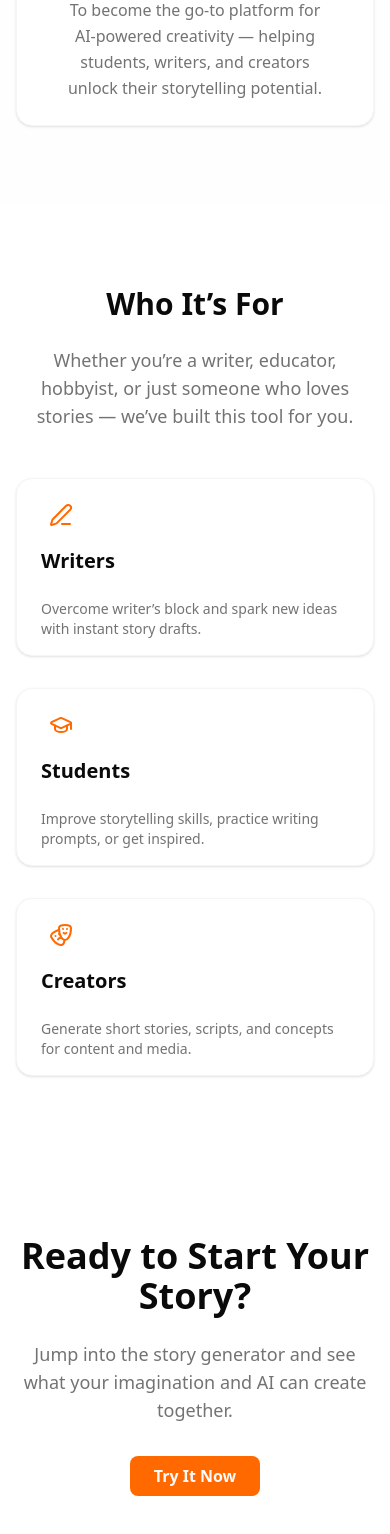
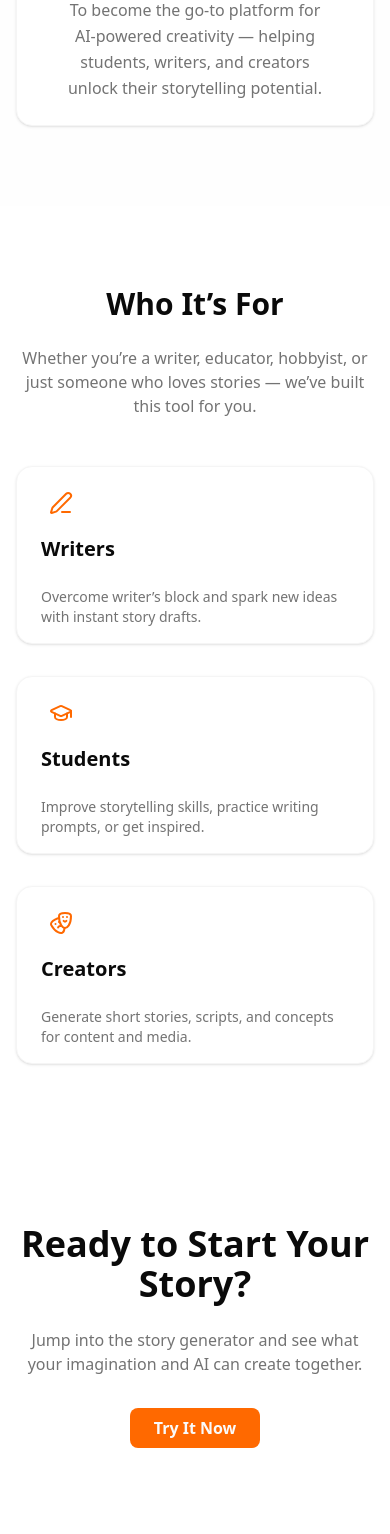
Before and after one commit to bhaskrr/loreverse, a Next.js app: page /about in a window 390 px wide. Shown: the part 874-2408 px from the top of the page. Built offline with nearby package versions, Linux system fonts and the light colour scheme.

Commit message:
made subheaders and card descriptions text responsive

```diff
--- a/src/app/about/page.tsx
+++ b/src/app/about/page.tsx
@@ -86,7 +86,7 @@ export default function AboutPage() {
                   </CardTitle>
                 </CardHeader>
                 <CardContent>
-                  <CardDescription className="text-muted-foreground text-base sm:text-lg text-center mt-2 leading-relaxed">
+                  <CardDescription className="text-muted-foreground text-base text-md md:text-lg text-center mt-2 leading-relaxed">
                     {objective.description}
                   </CardDescription>
                 </CardContent>
@@ -100,7 +100,7 @@ export default function AboutPage() {
       <section className="py-20 text-center">
         <div className="container max-w-4xl mx-auto px-4">
           <h2 className="text-3xl font-bold mb-6">Who It’s For</h2>
-          <p className="text-muted-foreground text-lg mb-12">
+          <p className="text-muted-foreground text-md md:text-lg mb-12">
             Whether you’re a writer, educator, hobbyist, or just someone who
             loves stories — we’ve built this tool for you.
           </p>
@@ -136,7 +136,7 @@ export default function AboutPage() {
           <h2 className="text-4xl font-bold mb-6">
             Ready to Start Your Story?
           </h2>
-          <p className="text-muted-foreground text-lg mb-8">
+          <p className="text-muted-foreground text-md md:text-lg mb-8">
             Jump into the story generator and see what your imagination and AI
             can create together.
           </p>
```
